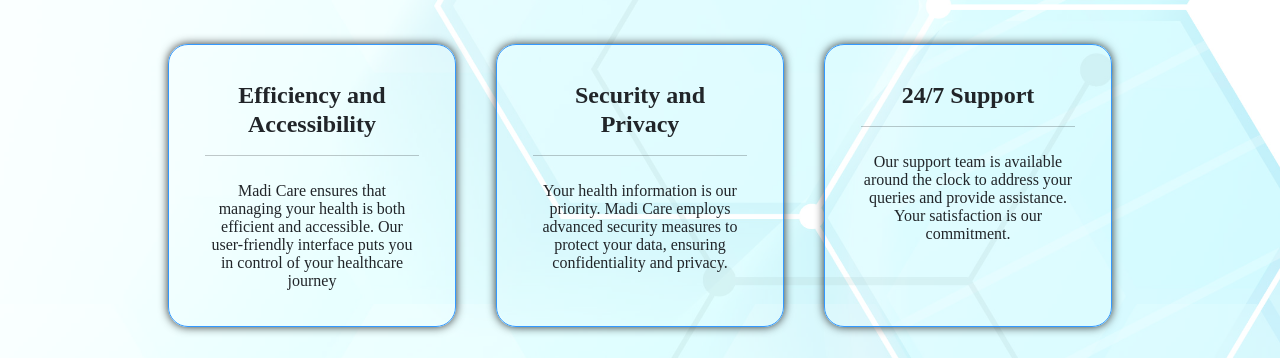
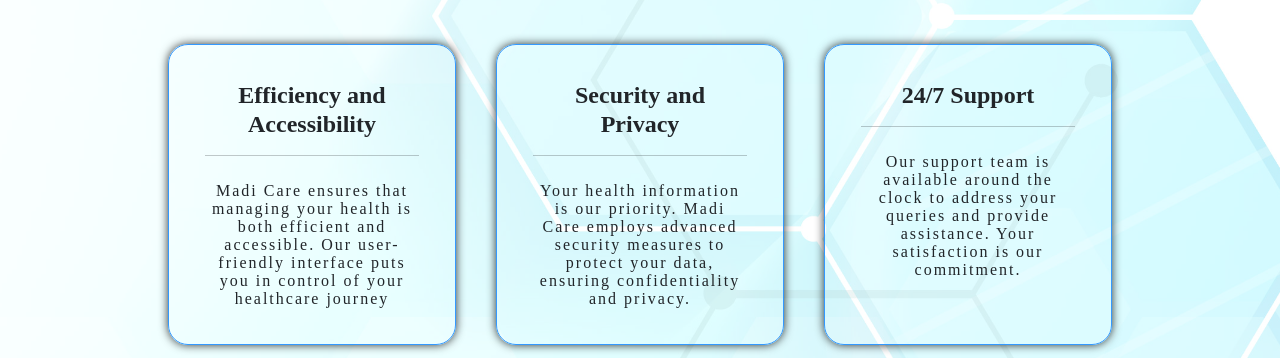
Before and after one commit to HarshanaWAJ/HospitalManagementSystem, a React (Create React App) app in the folder client/: page / in a window 1280 px wide. Shown: the part 1012-1370 px from the top of the page. Built offline with nearby package versions, Linux system fonts and the light colour scheme; no server answers.

Commit message:
Home Page

```diff
--- a/client/package.json
+++ b/client/package.json
@@ -20,6 +20,7 @@
     "react-dom": "^18.2.0",
     "react-router-dom": "^6.22.0",
     "react-scripts": "5.0.1",
+    "react-scroll": "^1.9.0",
     "styled-components": "^6.1.8",
     "web-vitals": "^2.1.4"
   },
--- a/client/src/components/MyNavBar.jsx
+++ b/client/src/components/MyNavBar.jsx
@@ -45,7 +45,7 @@
                 <Nav className="ms-auto">
                 <Nav.Link href="#home" className={activeLink === 'home' ? 'active navbar-link' : 'navbar-link'} onClick={() => onUpdateActiveLink('home')}>Home</Nav.Link>
                 <Nav.Link href="#about" className={activeLink === 'about' ? 'active navbar-link' : 'navbar-link'} onClick={() => onUpdateActiveLink('about')}>About Us</Nav.Link>
-                <Nav.Link href="#skills" className={activeLink === 'skills' ? 'active navbar-link' : 'navbar-link'} onClick={() => onUpdateActiveLink('skills')}>Contact Us</Nav.Link>
+                <Nav.Link href="#contact" className={activeLink === 'contact' ? 'active navbar-link' : 'navbar-link'} onClick={() => onUpdateActiveLink('contact')}>Contact Us</Nav.Link>
                 <Button component="label" variant="secondary" startIcon={<Person2Icon fontSize="inherit"/>}
                     sx={{
                         textTransform: 'none',
--- a/client/src/pages/HomePage.jsx
+++ b/client/src/pages/HomePage.jsx
@@ -7,6 +7,7 @@
 import Logo from '../assets/images/icons/MediCare.ico';
 
 export default function HomePage() {
+
   return (
     <section id='home' className='home'>
       <Container className='home-page'>
@@ -85,7 +86,7 @@
                 <Card.Body className="text-center">
                   <Card.Title className='card-title'>Efficiency and Accessibility</Card.Title>
                   <hr/>
-                  <Card.Text style={{fontFamily:'Times New Roman', paddingTop:'10px'}}>
+                  <Card.Text style={{fontFamily:'Times New Roman', paddingTop:'10px', letterSpacing:'2px'}}>
                   Madi Care ensures that managing your health is both efficient and accessible.
                   Our user-friendly interface puts you in control of your healthcare journey
                   </Card.Text>
@@ -113,7 +114,7 @@
                 <Card.Body className="text-center">
                   <Card.Title className='card-title'>Security and Privacy</Card.Title>
                   <hr/>
-                  <Card.Text style={{fontFamily:'Times New Roman', paddingTop:'10px'}}>
+                  <Card.Text style={{fontFamily:'Times New Roman', paddingTop:'10px', letterSpacing:'2px'}}>
                   Your health information is our priority.
                   Madi Care employs advanced security measures to protect your data,
                   ensuring confidentiality and privacy.
@@ -140,7 +141,7 @@
                 <Card.Body className="text-center">
                   <Card.Title className='card-title'>24/7 Support</Card.Title>
                   <hr/>
-                  <Card.Text style={{fontFamily:'Times New Roman', paddingTop:'10px'}}>
+                  <Card.Text style={{fontFamily:'Times New Roman', paddingTop:'10px', letterSpacing:'2px'}}>
                   Our support team is available around the clock to address your queries and provide assistance.
                   Your satisfaction is our commitment.
                   </Card.Text>
```
Also changed, not shown: 1 other file (tests, documents, lock files or other folders).
